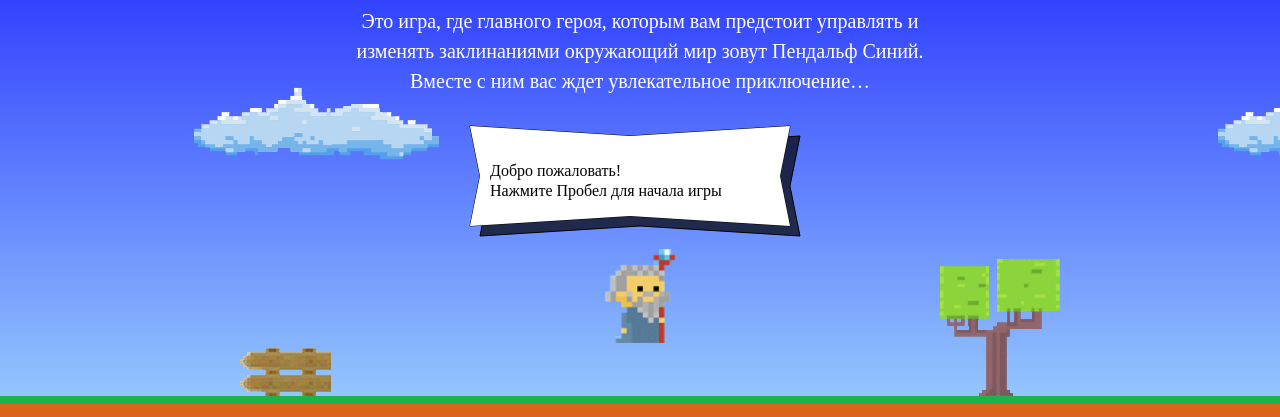
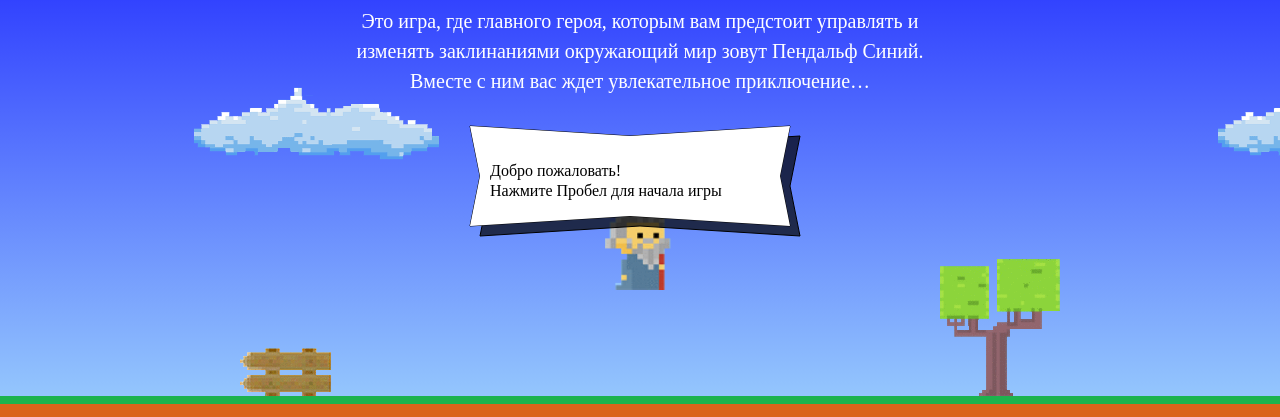
Before and after one commit to TanyaVarkki/390737-code-and-magick-17, a website: page index.html in a window 1280 px wide. Shown: the part 203-620 px from the top of the page. Drawn offline with Linux system fonts and the light colour scheme; a web font is replaced by a local one.

Commit message:
доработка

```diff
--- a/index.html
+++ b/index.html
@@ -184,27 +184,24 @@
 <script>
   var fireballSize = 22;
   var getFireballSpeed = function(left) {
-    if (left) {
-      return 5;
-    }
-    return 2;
+    return left ? 5 : 2;
   }
 
   var wizardSpeed = 3;
   var wizardWidth = 70;
   var getWizardHeight = function() {
-    getWizardHeight = 1.337 * wizardWidth;
-    return getWizardHeight;
+    var wizardHeight = 1.337 * wizardWidth;
+    return wizardHeight;
   }
 
   var getWizardX = function(width) {
-    getWizardX = width / 2 - wizardWidth / 2;
-    return getWizardX;
+    var wizardX = width / 2 - wizardWidth / 2;
+    return wizardX;
   }
 
   var getWizardY = function(height) {
-    getWizardY = height / 3 * 2 - getWizardHeight / 2;
-    return getWizardY;
+    var wizardY = height / 3;
+    return wizardY;
   }
 </script>
 
```
